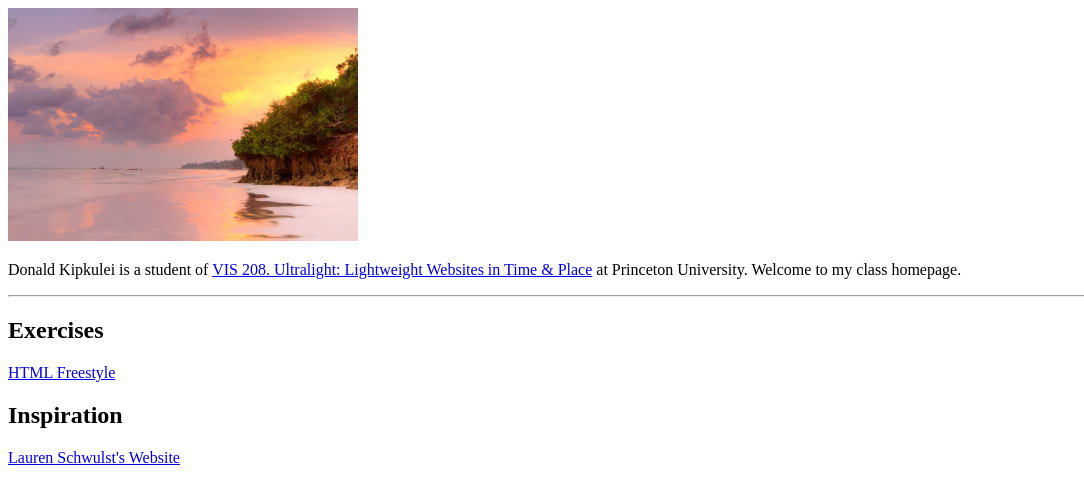
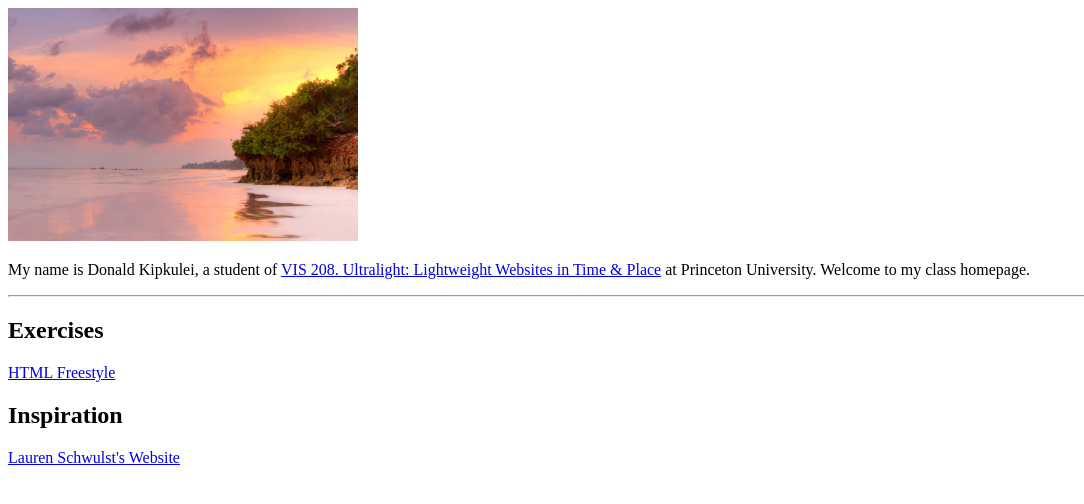
Before and after one commit to kipkulei/Three-Js-Cat-Anime, a website: page babylonjs/ultralight/index.html in a window 1280 px wide. Shown: the whole page, without its empty margins (0-1084 px from the left). Drawn offline with Linux system fonts and the light colour scheme.

```diff
--- a/babylonjs/ultralight/index.html
+++ b/babylonjs/ultralight/index.html
@@ -18,7 +18,7 @@
 
     <img src="beautiful_kenya.jpeg" width="350" alt="A beach from Donald's homecountry - Kenya">
 
-    <p>Donald Kipkulei is a student of <a href="https://veryinteractive.net/ultralight">VIS 208. Ultralight: Lightweight Websites in Time & Place</a> at Princeton University. Welcome to my class homepage.</p>
+    <p>My name is Donald Kipkulei, a student of <a href="https://veryinteractive.net/ultralight">VIS 208. Ultralight: Lightweight Websites in Time & Place</a> at Princeton University. Welcome to my class homepage.</p>
 
     <hr>
 
```
